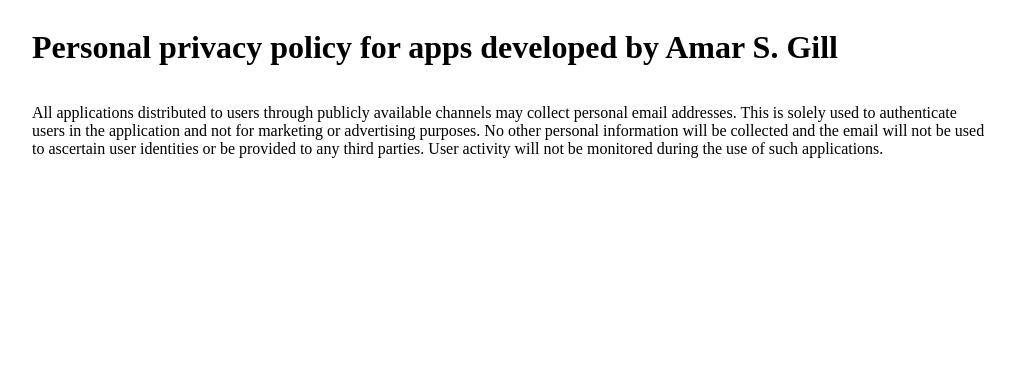
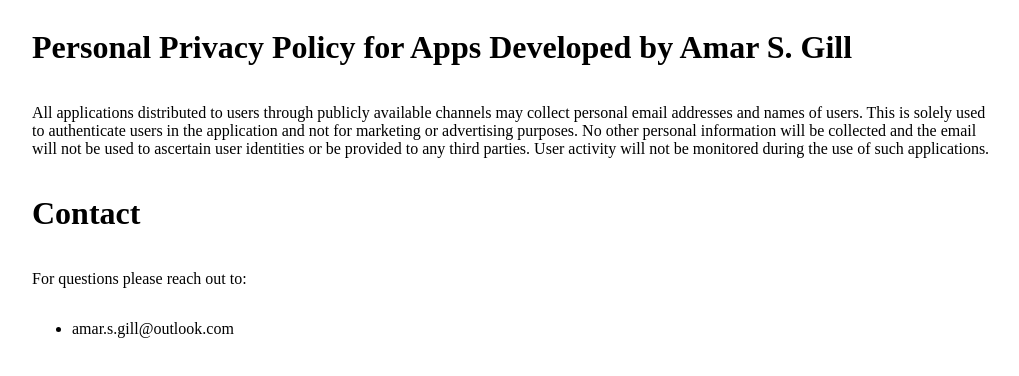
Before and after one commit to Amar-Gill/personal-page, a plain HTML site: page index.html in a window 1280 px wide. Shown: the whole page, without its empty margins (128-1147 px from the left). Drawn offline with Linux system fonts and the light colour scheme.

Commit message:
updated contact info.

```diff
--- a/index.html
+++ b/index.html
@@ -9,12 +9,17 @@
 
 <body>
     <div>
-        <h1>Personal privacy policy for apps developed by Amar S. Gill</h1>
+        <h1>Personal Privacy Policy for Apps Developed by Amar S. Gill</h1>
         <p>All applications distributed to users through publicly available channels may collect personal email
-            addresses. This is solely used to authenticate users in the application and not for marketing or advertising
+            addresses and names of users. This is solely used to authenticate users in the application and not for marketing or advertising
             purposes. No other personal information will be collected and the email will not be used to ascertain user
             identities or be provided to any third parties. User activity will not be monitored during the use of such
             applications.</p>
+        <h1>Contact</h1>
+        <p>For questions please reach out to:</p>
+        <ul>
+            <li>amar.s.gill@outlook.com</li>
+        </ul>
     </div>
 
     <style>
```
